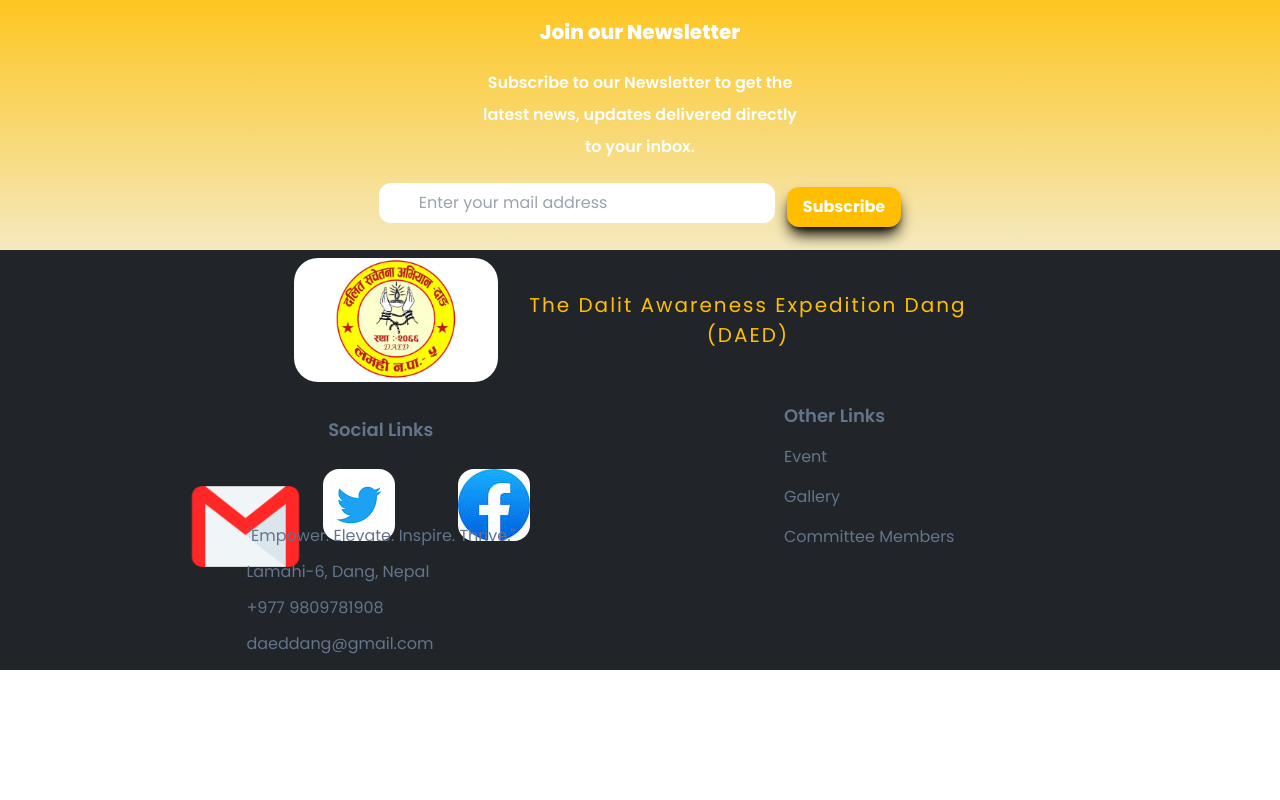
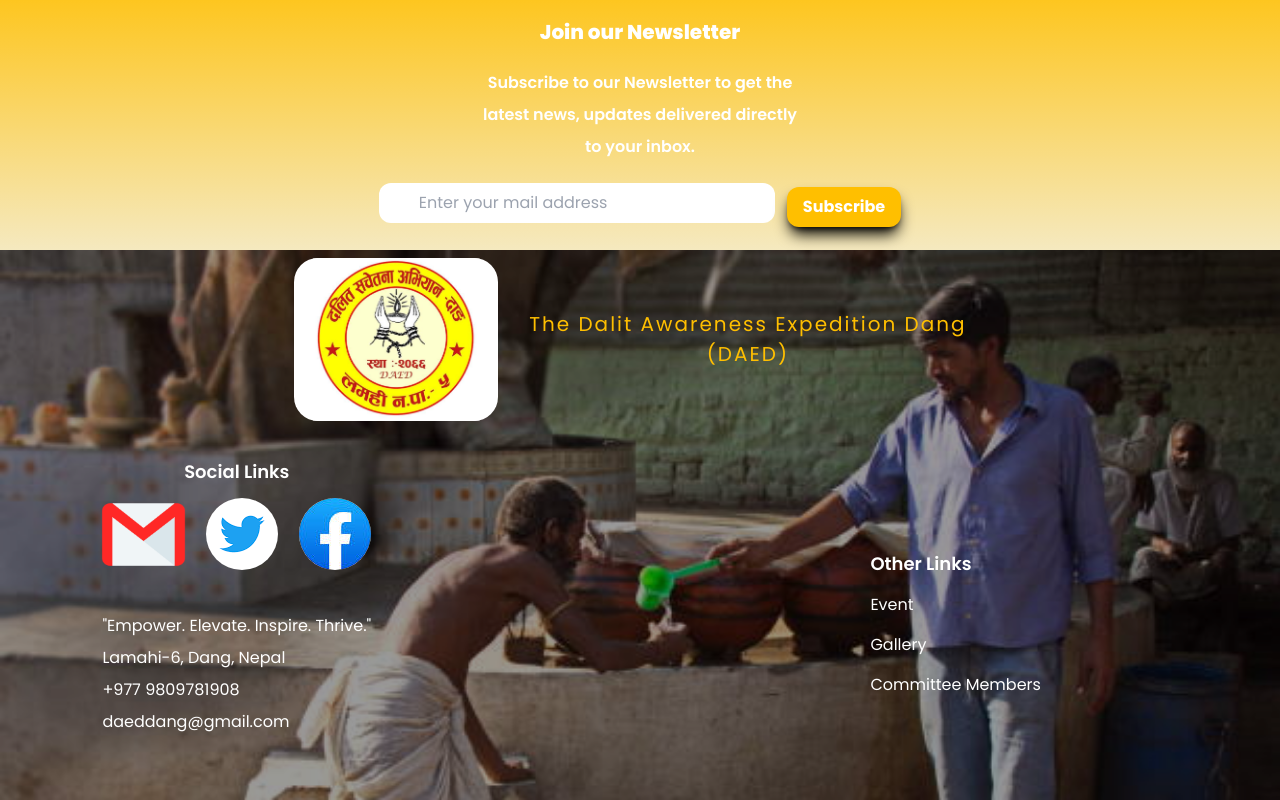
Before and after one commit to dipenbhat557/Dalit-Awareness-Expedition-DAED-, a React (Vite) app in the folder frontend/: page / in a window 1280 px wide. Shown: the part 5409-6209 px from the top of the page. Before the commit the page ends 6079 px from the top, so only its background shows below. Built offline with nearby package versions, Linux system fonts and the light colour scheme.

Commit message:
:lipstick: completed home page

```diff
--- a/frontend/src/assets/index.js
+++ b/frontend/src/assets/index.js
@@ -31,6 +31,7 @@ import g4 from "./glimpseImg/g4.png";
 import gmail from "./socialImg/gmail.png";
 import facebook from "./socialImg/facebook.png";
 import twitter from "./socialImg/twitter.png";
+import footerBg from "./footerBg.png";
 
 export {
   logo,
@@ -57,4 +58,5 @@ export {
   gmail,
   facebook,
   twitter,
+  footerBg,
 };
--- a/frontend/src/components/Footer.jsx
+++ b/frontend/src/components/Footer.jsx
@@ -1,82 +1,104 @@
-import { facebook, gmail, logo, twitter } from "../assets";
+import { facebook, gmail, logo, twitter, footerBg } from "../assets";
 import { styles } from "../styles";
 
 const Footer = () => {
+  const overlayStyle = {
+    backgroundColor: "rgba(0, 0, 0, 0.4)", // Adjust the alpha value for the desired opacity
+    position: "absolute",
+    top: 0,
+    left: 0,
+    right: 0,
+    bottom: 0,
+    zIndex: 10,
+  };
+
+  const backgroundImageStyle = {
+    backgroundImage: `url(${footerBg})`,
+    backgroundRepeat: "no-repeat", // Prevent image repetition
+    backgroundSize: "cover",
+    position: "relative",
+    height: "550px",
+    width: "100%",
+    display: "flex",
+    justifyContent: "space-between",
+    alignItems: "center",
+  };
+
   return (
     <div
-      className={`${styles.paddingX} w-full h-[420px] flex justify-between flex-col bg-[#212529] pt-2`}
+      className={`${styles.paddingX} w-full h-[420px] flex justify-between flex-col pt-2`}
+      style={backgroundImageStyle}
     >
+      <div style={overlayStyle}></div>
       <div className="flex w-[60%] mx-auto h-[30%] gap-3 items-center justify-between">
         <img
           src={logo}
           alt="Deukhuri logo"
-          className="w-[30%] rounded-3xl  bg-white h-full object-contain"
+          className="w-[30%] rounded-3xl z-10  bg-white h-full object-contain"
         />
         <p
-          className={` sm:text-[20px] text-[#FFBF00]  text-[16px] text-center w-[70%] tracking-widest `}
+          className={` sm:text-[20px] text-[#FFBF00] z-10  text-[16px] text-center w-[70%] tracking-widest `}
         >
           The Dalit Awareness Expedition Dang (DAED)
         </p>
       </div>
 
-      <div className="flex w-full h-[65%] justify-around items-start">
-        <div className="flex flex-col gap-3 w-[40%] h-full items-center justify-around">
-          <div className="flex flex-col w-full h-[25%]">
-            <p className="text-[16px] font-semibold w-full text-center sm:text-[18px] text-slate-500">
+      <div className="flex w-full h-[65%] justify-between items-start">
+        <div className="flex flex-col gap-3 w-[30%] h-full items-center justify-around">
+          <div className="flex flex-col w-full h-[35%]">
+            <p className="text-[16px] font-semibold text-center sm:text-[18px] text-white z-10">
               Social Links
             </p>
 
-            <div className="flex w-full h-full items-center gap-5 justify-center">
-              <a href="#" target="_blank" className="w-[25%] h-[25%] ">
-                <img
-                  src={gmail}
-                  alt="gmail"
-                  className="rounded-2xl cursor-pointer"
-                />
-              </a>
-              <a href="#" className="w-[25%] h-[25%]">
+            <div className="flex w-full h-[80%] items-center justify-center">
+              <img
+                src={gmail}
+                alt="gmail"
+                className="rounded-2xl z-10 w-[30%] h-[90%] object-contain cursor-pointer"
+              />
+              <div className=" w-[27%] h-[65%] flex items-center justify-center ">
                 <img
                   src={twitter}
                   alt="twitter"
-                  className="rounded-2xl cursor-pointer"
+                  className="rounded-full z-10 object-cover cursor-pointer"
                 />
-              </a>
-              <a href="#" target="_blank" className="w-[25%] h-[25%]">
+              </div>
+              <div className=" w-[27%] h-[65%] flex items-center justify-center">
                 <img
                   src={facebook}
                   alt="facebook"
-                  className="rounded-2xl  cursor-pointer "
+                  className="rounded-full z-10 object-cover cursor-pointer "
                 />
-              </a>
+              </div>
             </div>
           </div>
-          <div className="flex flex-col gap-3">
-            <p className="text-[14px] sm:text-[16px] text-slate-500">
+          <div className="flex flex-col justify-start gap-2 h-[50%]">
+            <p className="text-[14px] sm:text-[16px] text-white z-10">
               "Empower. Elevate. Inspire. Thrive."
             </p>
-            <p className="text-[14px] sm:text-[16px] text-slate-500">
+            <p className="text-[14px] sm:text-[16px] text-white z-10">
               Lamahi-6, Dang, Nepal{" "}
             </p>
-            <p className="text-[14px] sm:text-[16px] text-slate-500">
+            <p className="text-[14px] sm:text-[16px] text-white z-10">
               +977 9809781908
             </p>
-            <p className="text-[14px] sm:text-[16px] text-slate-500">
+            <p className="text-[14px] sm:text-[16px] text-white z-10">
               daeddang@gmail.com
             </p>
           </div>
         </div>
 
-        <div className="w-[30%] h-full gap-4 flex flex-col">
-          <p className="text-[16px] font-semibold sm:text-[18px] text-slate-500">
+        <div className="w-[30%] h-full gap-4 flex flex-col justify-center">
+          <p className="text-[16px] font-semibold sm:text-[18px] text-white z-10">
             Other Links
           </p>
-          <a className="text-[14px] sm:text-[16px] text-slate-500" href="#">
+          <a className="text-[14px] sm:text-[16px] text-white z-10" href="#">
             Event
           </a>
-          <a className="text-[14px] sm:text-[16px] text-slate-500" href="#">
+          <a className="text-[14px] sm:text-[16px] text-white z-10" href="#">
             Gallery
           </a>
-          <a className="text-[14px] sm:text-[16px] text-slate-500" href="#">
+          <a className="text-[14px] sm:text-[16px] text-white z-10" href="#">
             Committee Members
           </a>
         </div>
```
